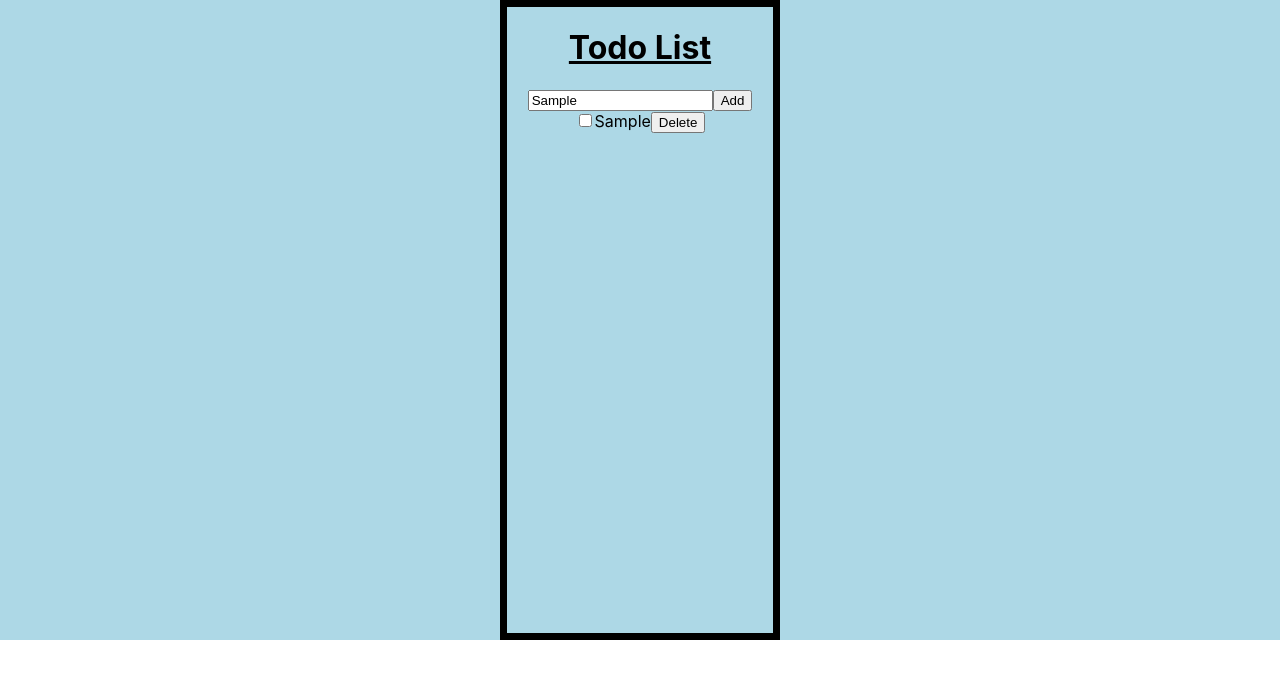
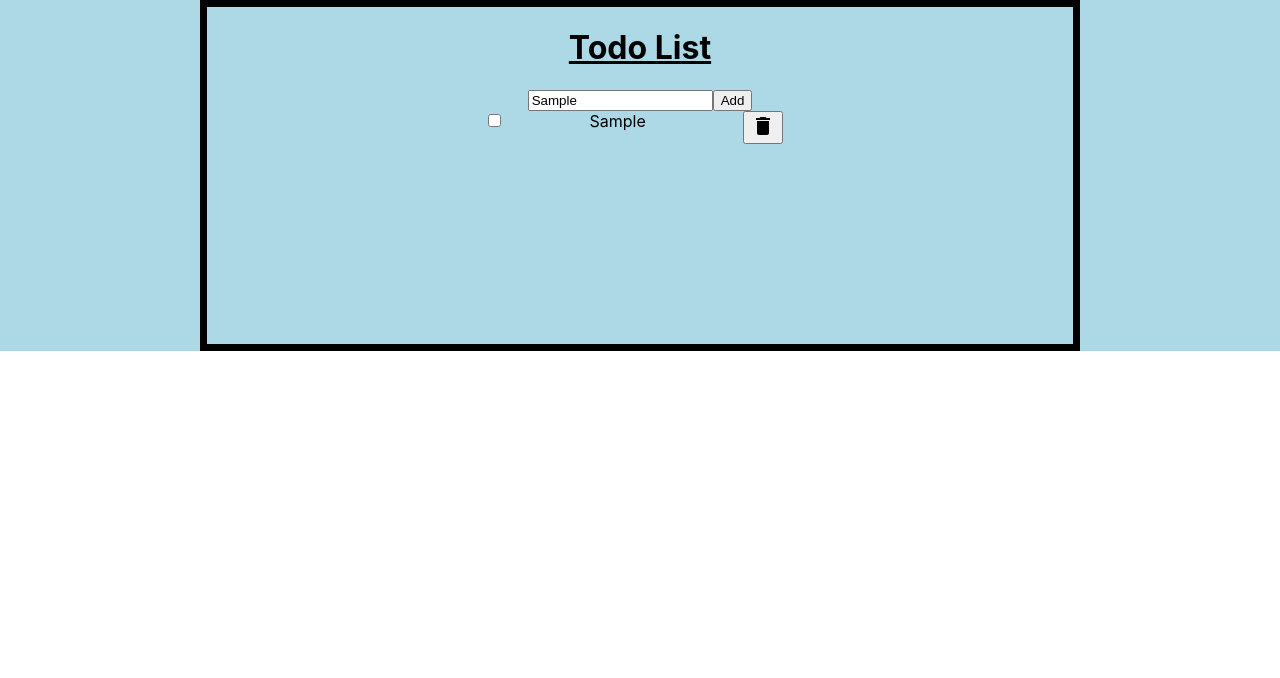
Before and after one commit to skoster2/mcon-353-demo-site, a React (Create React App) app: page /todo in a window 1280 px wide. Both pictures are taken after typing "Sample" into the empty fields and a click on the button "Add". Shown: the top 678 px of the page. Built offline with nearby package versions, Linux system fonts and the light colour scheme.

Commit message:
fixed to do list

```diff
--- a/src/components/todo/todo.css
+++ b/src/components/todo/todo.css
@@ -3,10 +3,10 @@
   border: 7px;
   border-color: black;
   border-style: solid;
-  margin-right: 500px;
-  margin-left: 500px;
+  margin-right: 200px;
+  margin-left: 200px;
   background-color: lightblue;
-  padding-bottom: 500px;
+  padding-bottom: 200px;
 }
 
 h1 {
@@ -17,3 +17,11 @@ h1 {
 .completed {
   text-decoration: line-through;
 }
+
+.grid {
+  justify-content: center;
+}
+
+.todoList {
+  justify-content: left;
+}
--- a/src/components/todo/todo.jsx
+++ b/src/components/todo/todo.jsx
@@ -1,7 +1,10 @@
 
 import React, {useState} from 'react';
 import './todo.css';
-//import {DeleteIcon} from '@mui/icons-material/Delete';
+import DeleteIcon from '@mui/icons-material/Delete';
+import Grid from '@mui/material/Grid';
+
+
 
 
 export const Todo =() => {
@@ -37,8 +40,23 @@ export const Todo =() => {
 
 const TodoItem = (props) => {
   return <div className = {props.checked ? 'completed' : 'notCompleted'}>
+
+
+<Grid container spacing={1} className="grid">
+
+<Grid item xs={0}>
+
     <input type = "Checkbox" name="text" onChange ={() => props.checkOffTodo(props)}></input>
+
+  </Grid>
+
+  <Grid item xs={3} className="todoText">
     {props.text}
-    <button onClick={() => props.deleteTodo(props.text)}>Delete</button>
+    </Grid>
+
+    <Grid item xs={1}>
+      <button onClick={() => props.deleteTodo(props.text)}><DeleteIcon/></button>
+    </Grid>
+    </Grid>
     </div>;
 }
```
